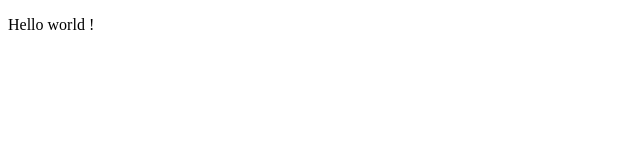
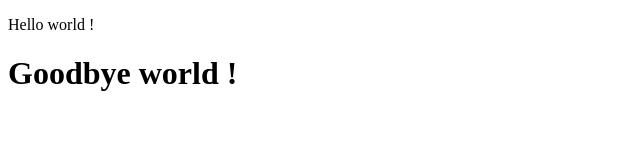
Before and after one commit to TerGunter/AmirKhan-s-repository, a plain HTML site: page index.html in a window 1280 px wide. Shown: the whole page, without its empty margins (0-640 px from the left). Drawn offline with Linux system fonts and the light colour scheme.

Commit message:
added new h1 2

```diff
--- a/index.html
+++ b/index.html
@@ -8,5 +8,6 @@
   </head>
   <body>
     <p>Hello world !</p>
+    <h1>Goodbye world !</h1>
   </body>
 </html>
```
